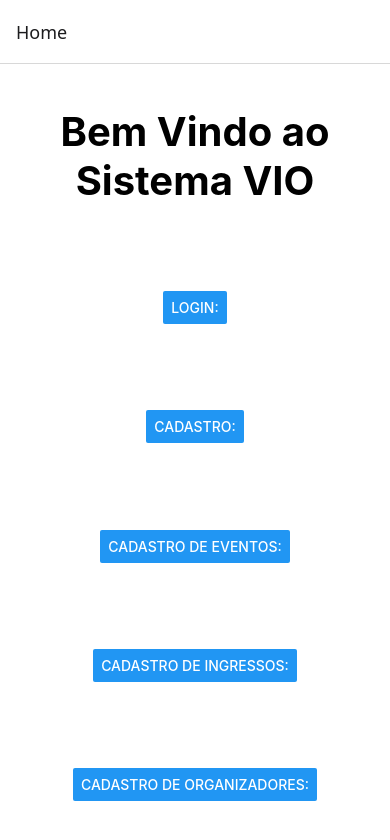
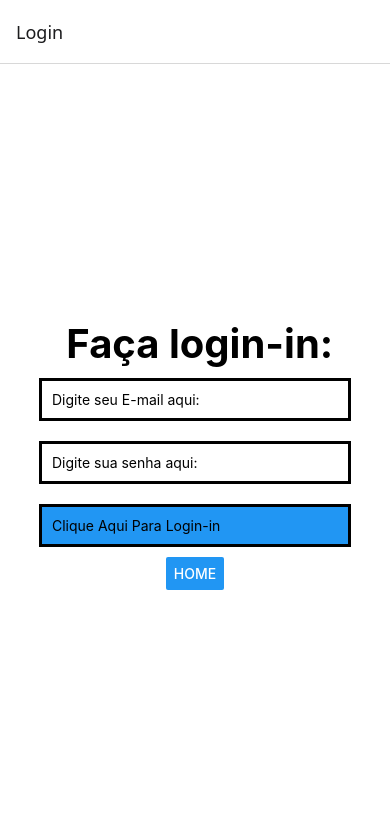
Before and after one commit to JoaoPedroVidal9/LoginApp, a React Native app: screen / in a window 390 px wide. Shown: the top 840 px of the page. Built offline with nearby package versions, Linux system fonts and the light colour scheme.

Commit message:
Finalizado trabalho

```diff
--- a/src/App.js
+++ b/src/App.js
@@ -1,25 +1,24 @@
-import Login from './screens/login'
+import Login from "./screens/login";
 import Cad from "./screens/cadastro";
-import CadEve from './screens/cadEventos';
-import CadIngr from './screens/cadIngressos';
-import CadOrg from './screens/cadOrganizadores';
-import Home from './screens/home';
-import {NavigationContainer} from '@react-navigation/native';
-import {createStackNavigator} from '@react-navigation/stack';
+import CadEve from "./screens/cadEventos";
+import CadIngr from "./screens/cadIngressos";
+import CadOrg from "./screens/cadOrganizadores";
+import Home from "./screens/home";
+import { NavigationContainer } from "@react-navigation/native";
+import { createStackNavigator } from "@react-navigation/stack";
 
 const Stack = createStackNavigator();
 
 export default function App() {
-
   return (
     <NavigationContainer>
       <Stack.Navigator>
-        <Stack.Screen name='Home' component={Home} />
         <Stack.Screen name="Login" component={Login} />
         <Stack.Screen name="Cadastro" component={Cad} />
-        <Stack.Screen name='CadEventos' component={CadEve}/>
-        <Stack.Screen name='CadIngressos' component={CadIngr} />
-        <Stack.Screen name='CadOrganizadores' component={CadOrg} />
+        <Stack.Screen name="Home" component={Home} />
+        <Stack.Screen name="CadEventos" component={CadEve} />
+        <Stack.Screen name="CadIngressos" component={CadIngr} />
+        <Stack.Screen name="CadOrganizadores" component={CadOrg} />
       </Stack.Navigator>
     </NavigationContainer>
   );
--- a/src/axios/axios.js
+++ b/src/axios/axios.js
@@ -1,7 +1,7 @@
 import axios from 'axios';
 
 const api = axios.create({
-    baseURL:"http://10.89.240.76:5000/api/v1/",
+    baseURL:"http://10.89.234.135:5000/api/v1/",
     headers:{
         'accept':"application/json"
     }
--- a/src/screens/cadIngressos.js
+++ b/src/screens/cadIngressos.js
@@ -1,3 +1,124 @@
-export default function cadIngr({navigation}){
+import React, { useState } from "react";
+import {
+  View,
+  Text,
+  TextInput,
+  TouchableOpacity,
+  Alert,
+  StyleSheet,
+  Button,
+} from "react-native";
+import api from "../axios/axios";
 
+export default function CadIngressos({navigation}) {
+  const [ingresso, setIngresso] = useState({
+    preco:"",
+    tipo:"",
+    fk_id_evento:""
+  });
+
+  async function handleCadIngr() {
+    await api.postCadIngr(ingresso).then(
+      (response) => {
+        Alert.alert("Cadastro Bem Sucedido!", response.data.message);
+        console.log(response.data.message);
+        navigation.navigate('Home')
+      },
+      (error) => {
+        console.log(error.response.error.message);
+        Alert.alert("Erro,", error.response.data.error);
+        console.log(error.response.error.message);
+      }
+    );
+  }
+
+  return (
+    <View style={styles.container}>
+      <Text style={styles.titulo}> Faça Cadastro do seu Ingresso:</Text>
+      <TextInput
+        style={styles.inputi}
+        placeholder="Digite o preço do Ingresso aqui:"
+        value={ingresso.preco}
+        onChangeText={(value) => {
+          setIngresso({ ...ingresso, preco: value });
+        }}
+      />
+      <TextInput
+        style={styles.inputi}
+        placeholder="Digite a tipo do Ingresso aqui:"
+        value={ingresso.tipo}
+        onChangeText={(value) => {
+          setIngresso({ ...ingresso, tipo: value });
+        }}
+      />
+      <TextInput
+        style={styles.inputi}
+        placeholder="Insira o id do Evento-Pai aqui:"
+        value={ingresso.fk_id_evento}
+        onChangeText={(value) => {
+          setIngresso({ ...ingresso, fk_id_evento: value });
+        }}
+      />
+      <TouchableOpacity onPress={handleCadIngr} style={styles.botao}>
+        <Text>Cadastre seu Ingresso</Text>
+      </TouchableOpacity>
+      <Button title='Home' onPress={()=>navigation.navigate('Home')}
+      />
+    </View>
+  );
 }
+const styles = StyleSheet.create({
+    container: {
+      flex: 1,
+      backgroundColor: "#fff",
+      alignItems: "center",
+      justifyContent: "center",
+      width: "100%",
+    },
+    titulo: {
+      fontWeight: "bold",
+      fontSize: 40,
+    },
+    box1: {
+      width: 200,
+      height: 200,
+      backgroundColor: "#ff0000",
+    },
+    box2: {
+      width: 200,
+      height: 200,
+      backgroundColor: "#00ff00",
+    },
+    box3: {
+      width: 200,
+      height: 200,
+      backgroundColor: "#0000ff",
+    },
+    box4: {
+      width: 200,
+      height: 200,
+      backgroundColor: "#000000",
+      color:'ffffff'
+    },
+    row:{
+      flexDirection:'row'
+    },
+    texto:{
+      fontWeight:'bold',
+      fontSize:30
+    },
+    inputi:{
+      borderWidth:3,
+      borderColor:'black',
+      width:'80%',
+      padding:10,
+      marginVertical:10
+    },
+    botao:{
+      borderWidth:3,
+      backgroundColor:'#2196f3',
+      width:'80%',
+      padding:10,
+      marginVertical:10
+  }
+  });
--- a/src/screens/cadOrganizadores.js
+++ b/src/screens/cadOrganizadores.js
@@ -1,3 +1,132 @@
-export default function cadOrg({navigation}){
+import React, { useState } from "react";
+import {
+  View,
+  Text,
+  TextInput,
+  TouchableOpacity,
+  Alert,
+  StyleSheet,
+  Button,
+} from "react-native";
+import api from "../axios/axios";
 
+export default function CadOrganizadores({ navigation }) {
+  const [org, setOrg] = useState({
+    nome: "",
+    email: "",
+    senha: "",
+    telefone: "",
+  });
+
+  async function handleCadOrg() {
+    await api.postCadOrg(org).then(
+      (response) => {
+        Alert.alert("Cadastro Bem Sucedido!", response.data.message);
+        console.log(response.data.message);
+        navigation.navigate('Home')
+      },
+      (error) => {
+        console.log(error.response.error.message);
+        Alert.alert("Erro,", error.response.data.error);
+        console.log(error.response.error.message);
+      }
+    );
+  }
+
+  return (
+    <View style={styles.container}>
+      <Text style={styles.titulo}> Faça Cadastro como Organizador:</Text>
+      <TextInput
+        style={styles.inputi}
+        placeholder="Digite o nome do Organizador aqui:"
+        value={org.nome}
+        onChangeText={(value) => {
+          setOrg({ ...org, nome: value });
+        }}
+      />
+      <TextInput
+        style={styles.inputi}
+        placeholder="Digite o E-mail do Organizador aqui:"
+        value={org.email}
+        onChangeText={(value) => {
+          setOrg({ ...org, email: value });
+        }}
+      />
+      <TextInput
+        style={styles.inputi}
+        placeholder="Insira a senha do Organizador aqui:"
+        value={org.senha}
+        onChangeText={(value) => {
+          setOrg({ ...org, senha: value });
+        }}
+      />
+      <TextInput
+        style={styles.inputi}
+        placeholder="Insira o telefone do Organizador aqui:"
+        value={org.telefone}
+        onChangeText={(value) => {
+          setOrg({ ...org, telefone: value });
+        }}
+      />
+      <TouchableOpacity onPress={handleCadOrg} style={styles.botao}>
+        <Text>Cadastre-se como Organizador</Text>
+      </TouchableOpacity>
+      <Button title="Home" onPress={() => navigation.navigate("Home")} />
+    </View>
+  );
 }
+const styles = StyleSheet.create({
+  container: {
+    flex: 1,
+    backgroundColor: "#fff",
+    alignItems: "center",
+    justifyContent: "center",
+    width: "100%",
+  },
+  titulo: {
+    fontWeight: "bold",
+    fontSize: 40,
+  },
+  box1: {
+    width: 200,
+    height: 200,
+    backgroundColor: "#ff0000",
+  },
+  box2: {
+    width: 200,
+    height: 200,
+    backgroundColor: "#00ff00",
+  },
+  box3: {
+    width: 200,
+    height: 200,
+    backgroundColor: "#0000ff",
+  },
+  box4: {
+    width: 200,
+    height: 200,
+    backgroundColor: "#000000",
+    color: "ffffff",
+  },
+  row: {
+    flexDirection: "row",
+  },
+  texto: {
+    fontWeight: "bold",
+    fontSize: 30,
+  },
+  inputi: {
+    borderWidth: 3,
+    borderColor: "black",
+    width: "80%",
+    padding: 10,
+    marginVertical: 10,
+  },
+  botao: {
+    borderWidth: 3,
+    backgroundColor: "#2196f3",
+    width: "80%",
+    padding: 10,
+    marginVertical: 10,
+  },
+});
--- a/src/screens/cadastro.js
+++ b/src/screens/cadastro.js
@@ -24,6 +24,7 @@ export default function Cadastro({navigation}) {
       (response) => {
         Alert.alert("Bem Vindo!", response.data.message);
         console.log(response.data.message);
+        navigation.navigate('Home')
       },
       (error) => {
         Alert.alert("Erro,", error.response.data.error);
@@ -79,7 +80,7 @@ export default function Cadastro({navigation}) {
       <TouchableOpacity onPress={handleSignIn} style={styles.botao}>
         <Text>Cadastre-se</Text>
       </TouchableOpacity>
-      <Button title='Login' onPress={()=>navigation.navigate('Login')}
+      <Button title='Home' onPress={()=>navigation.navigate('Home')}
       />
     </View>
   );
--- a/src/screens/home.js
+++ b/src/screens/home.js
@@ -4,7 +4,10 @@ export default function Home({ navigation }) {
   return (
     <View style={styles.container}>
       <Text style={styles.titulo}>Bem Vindo ao Sistema VIO</Text>
-      <Button title="Login:" onPress={() => navigation.navigate("Login")} />
+      <Button
+        title="Login:"
+        onPress={() => navigation.navigate("Login")}
+      />
       <Button
         title="Cadastro:"
         onPress={() => navigation.navigate("Cadastro")}
--- a/src/screens/login.js
+++ b/src/screens/login.js
@@ -21,7 +21,7 @@ export default function Login({ navigation }) {
       (response) => {
         Alert.alert("Bem Vindo!", response.data.message);
         console.log(response.data.message);
-
+        navigation.navigate('Home')
       },
       (error) => {
         Alert.alert("Erro",error.response.data.error);
@@ -54,7 +54,7 @@ export default function Login({ navigation }) {
         <Text>Clique Aqui Para Login-in</Text>
       </TouchableOpacity>
 
-      <Button title='Cadastro' onPress={()=>navigation.navigate('Cadastro')}
+      <Button title='Home' onPress={()=>navigation.navigate('Home')}
       />
     </View>
   );
@@ -71,6 +71,7 @@ const styles = StyleSheet.create({
   titulo: {
     fontWeight: "bold",
     fontSize: 40,
+    textAlign:'center'
   },
   box1: {
     width: 200,
```
Also changed, not shown: src/screens/cadEventos.js (+23 -18 lines).
